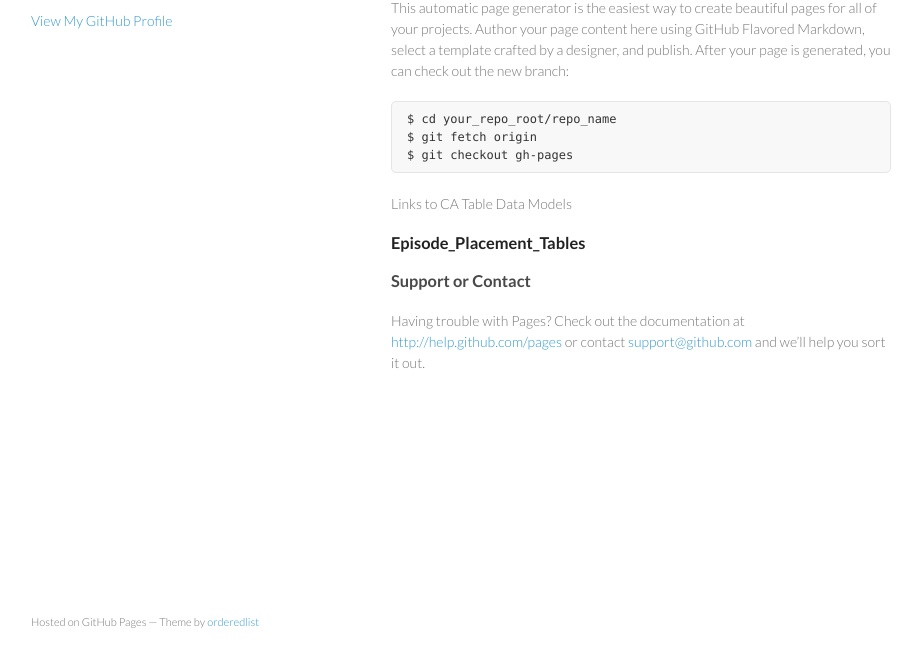
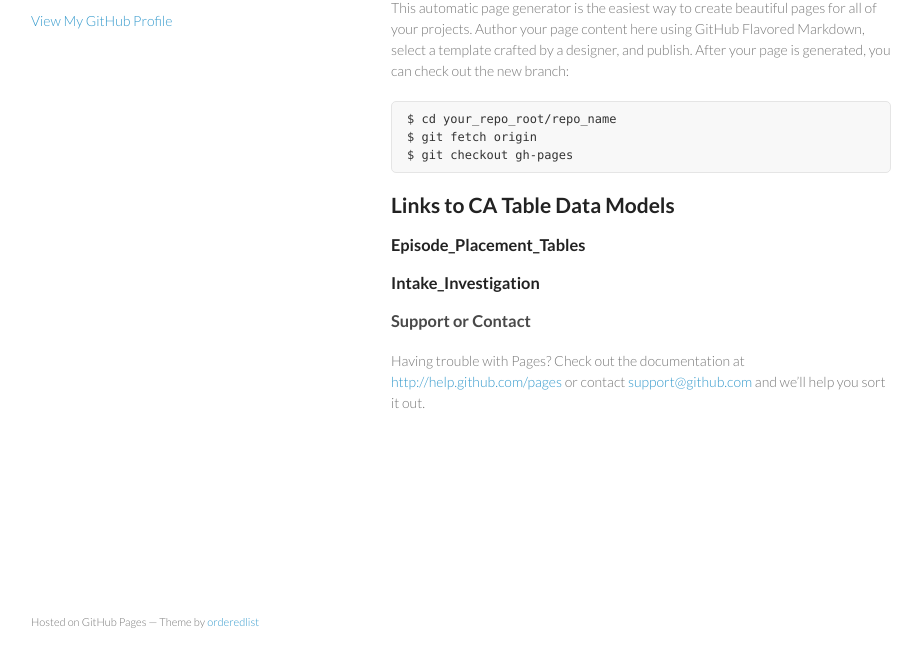
Before and after one commit to cssat-graveyard/pocdata.github.io, a plain HTML site: page index.html in a window 1280 px wide. Shown: the part 99-766 px from the top of the page, without its empty margins (179-1101 px from the left). Drawn offline with Linux system fonts and the light colour scheme.

Commit message:
update links

```diff
--- a/index.html
+++ b/index.html
@@ -32,12 +32,13 @@
 $ git fetch origin
 $ git checkout gh-pages
 </code></pre>
-
-<p>Links to CA Table Data Models</p>
+<h2>
+<strong>Links to CA Table Data Models</strong></h2>
 
 <h3>
 <a  href="/docs/Episode_Placement_Tables.pdf"><strong>Episode_Placement_Tables</strong></a></h3>
-
+<h3>
+<a  href="/docs/Intake_Investigation.pdf"><strong>Intake_Investigation</strong></a></h3>
 <h3>
 <a name="support-or-contact" class="anchor" href="#support-or-contact"><span class="octicon octicon-link"></span></a>Support or Contact</h3>
 
```
